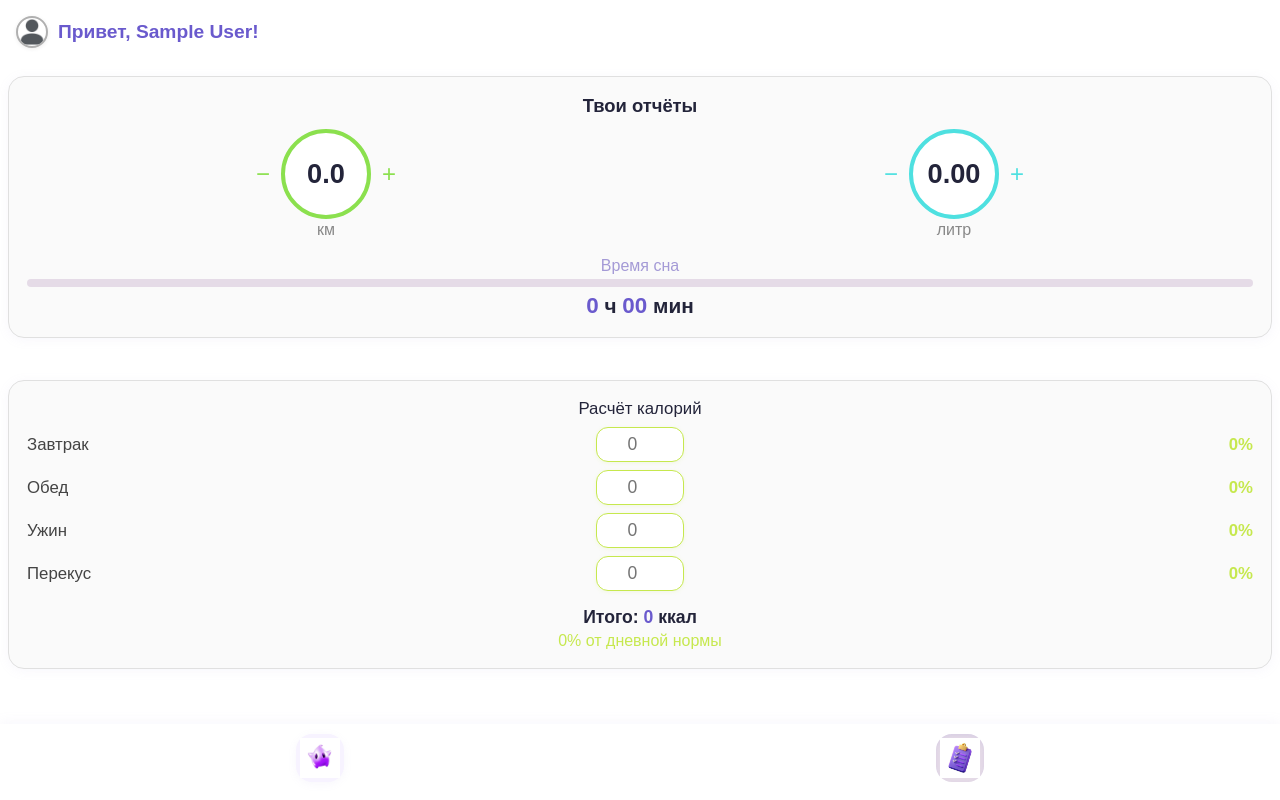
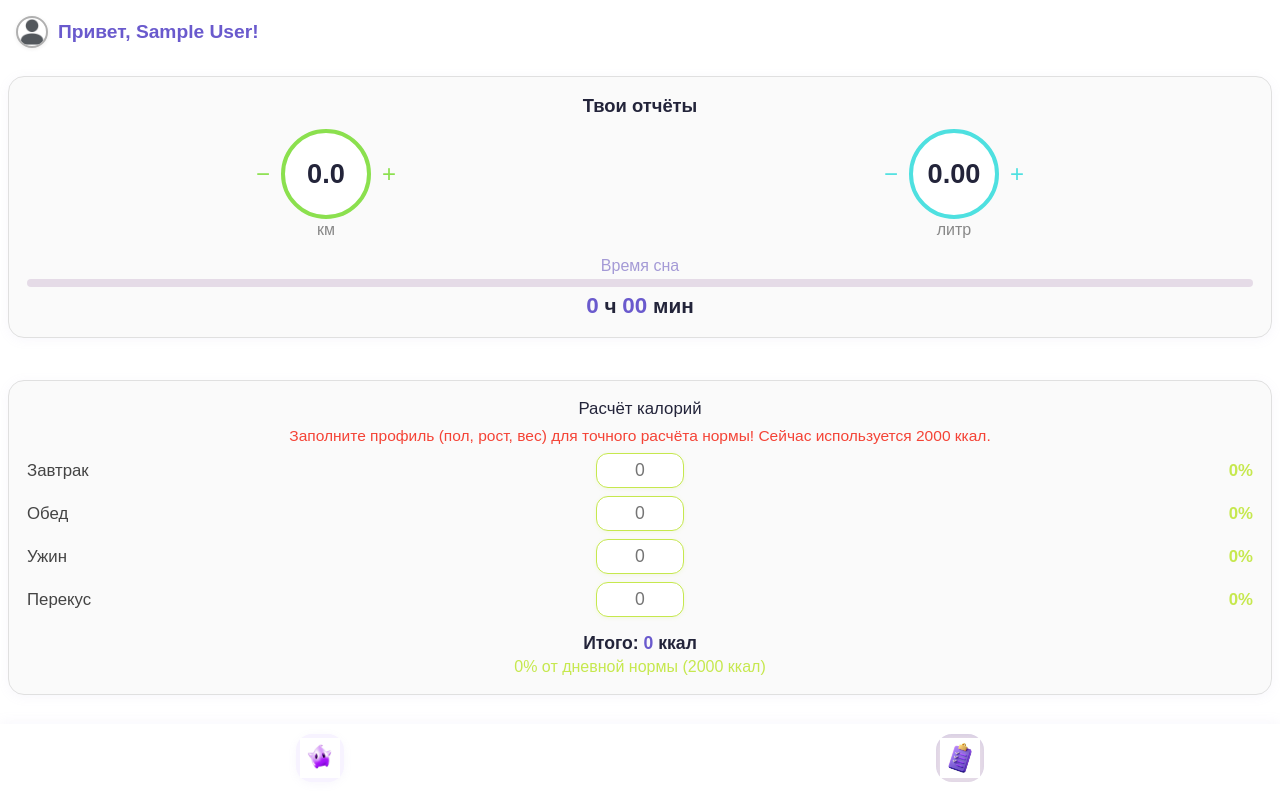
Before and after one commit to TOR2077/ZdorovoPopovich, a React (Create React App) app: page /page2 in a window 1280 px wide. Built offline with nearby package versions, Linux system fonts and the light colour scheme; sample sign-in values are in the browser's storage.

Commit message:
calories 1.1

```diff
--- a/src/components/CaloriesCalculator.jsx
+++ b/src/components/CaloriesCalculator.jsx
@@ -1,12 +1,29 @@
 import React, { useState } from 'react';
 
-const DEFAULT_NORM = 2000;
 const MEALS = [
   { key: 'breakfast', label: 'Завтрак' },
   { key: 'lunch', label: 'Обед' },
   { key: 'dinner', label: 'Ужин' },
   { key: 'snack', label: 'Перекус' },
 ];
+
+function getCaloriesNorm() {
+  let user = {};
+  try {
+    user = JSON.parse(sessionStorage.getItem('userProfile')) || {};
+  } catch {}
+  const { gender, height, weight } = user;
+  // Формула Миффлина-Сан Жеора, возраст по умолчанию 30
+  const age = 30;
+  if (gender && height && weight) {
+    if (gender === 'Мужской') {
+      return Math.round(10 * Number(weight) + 6.25 * Number(height) - 5 * age + 5);
+    } else {
+      return Math.round(10 * Number(weight) + 6.25 * Number(height) - 5 * age - 161);
+    }
+  }
+  return 2000;
+}
 
 export default function CaloriesCalculator() {
   const [calories, setCalories] = useState({
@@ -15,12 +32,19 @@ export default function CaloriesCalculator() {
     dinner: '',
     snack: '',
   });
+  const norm = getCaloriesNorm();
   const total =
     (parseInt(calories.breakfast) || 0) +
     (parseInt(calories.lunch) || 0) +
     (parseInt(calories.dinner) || 0) +
     (parseInt(calories.snack) || 0);
-  const percent = Math.min(100, Math.round((total / DEFAULT_NORM) * 100));
+  const percent = Math.round((total / norm) * 100);
+
+  let user = {};
+  try {
+    user = JSON.parse(sessionStorage.getItem('userProfile')) || {};
+  } catch {}
+  const noUserData = !(user.gender && user.height && user.weight);
 
   return (
     <div style={{
@@ -34,6 +58,11 @@ export default function CaloriesCalculator() {
       <div style={{width: '100%'}}>
         <div style={{margin: '0 0 0 0', padding: '0 6px'}}>
           <div style={{fontSize: '1.05rem', color: '#23243a', marginBottom: 8, textAlign: 'center'}}>Расчёт калорий</div>
+          {noUserData && (
+            <div style={{color: '#f44336', fontSize: '0.97rem', textAlign: 'center', marginBottom: 8}}>
+              Заполните профиль (пол, рост, вес) для точного расчёта нормы! Сейчас используется 2000 ккал.
+            </div>
+          )}
           {MEALS.map(meal => (
             <div key={meal.key} style={{display: 'flex', justifyContent: 'space-between', alignItems: 'center', fontSize: '1.05rem', color: '#444', marginBottom: 8}}>
               <span style={{width: '33%', textAlign: 'left'}}>{meal.label}</span>
@@ -54,10 +83,13 @@ export default function CaloriesCalculator() {
                   background: '#fff',
                   outline: 'none',
                   boxShadow: '0 1px 4px #c6e84e22',
+                  MozAppearance: 'textfield',
                 }}
+                inputMode="numeric"
+                pattern="[0-9]*"
               />
               <span style={{width: '33%', textAlign: 'right', color: '#c6e84e', fontWeight: 600}}>
-                {calories[meal.key] ? Math.round((parseInt(calories[meal.key]) / DEFAULT_NORM) * 100) : 0}%
+                {calories[meal.key] ? Math.round((parseInt(calories[meal.key]) / norm) * 100) : 0}%
               </span>
             </div>
           ))}
@@ -65,10 +97,20 @@ export default function CaloriesCalculator() {
             Итого: <span style={{color: '#6a5acd'}}>{total}</span> ккал
           </div>
           <div style={{marginTop: 4, textAlign: 'center', fontSize: '1rem', color: percent > 100 ? '#f44336' : '#c6e84e'}}>
-            {percent}% от дневной нормы
+            {percent}% от дневной нормы ({norm} ккал)
           </div>
         </div>
       </div>
+      <style>{`
+        input[type=number]::-webkit-inner-spin-button,
+        input[type=number]::-webkit-outer-spin-button {
+          -webkit-appearance: none;
+          margin: 0;
+        }
+        input[type=number] {
+          -moz-appearance: textfield;
+        }
+      `}</style>
     </div>
   );
 }
```
